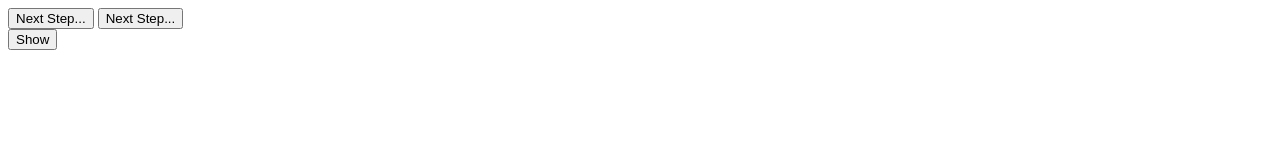
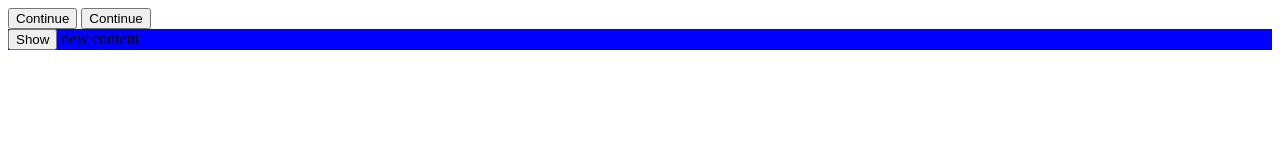
Before and after one commit to asimbhdr96/jqueryExample, a plain HTML site: page index.html in a window 1280 px wide. Drawn offline with nearby package versions, Linux system fonts and the light colour scheme; no server answers.

Commit message:
jquery four func

```diff
--- a/index.html
+++ b/index.html
@@ -10,6 +10,11 @@
       name="viewport"
       content="width=device-width, initial-scale=1.0"
     />
+    <style>
+      .changed{
+        background-color: yellow;
+      }
+    </style>
     <script
       src="https://code.jquery.com/jquery-3.6.0.js"
       integrity="sha256-H+K7U5CnXl1h5ywQfKtSj8PCmoN9aaq30gDh27Xc0jk="
@@ -23,59 +28,90 @@
     <button class="continue">Continue</button>
 
     <span id="banner-message">HiddenBox</span>
-    <div id="button-container">
+    <div class="button-container">
       <button>Show</button>
+      <span id="text-message">ali</span>
     </div>
     <script>
-      const $$ = (selector) => {
-
-        const Elements = {
-          elements : document.querySelectorAll(selector)
+      class PQuery {
+        constructor(selector) {
+          console.log('in constructor', this);
+          if (
+            selector === document ||
+            selector === window
+          ) {
+            this.elements = [selector];
+          } else {
+            this.elements =
+              document.querySelectorAll(selector);
+          }
+        }
+        static test() {
+          console.log(this);
+          console.log('test');
         }
 
-        Elements.__proto__.html = function(innerHTML) {
+        html(innerHTML) {
+          console.log('in html', this);
+
           // change the innerHTML for the target elements
-
           this.elements.forEach((element) => {
             element.innerHTML = innerHTML;
           });
-        };
-
-        Elements.__proto__.hide = function(){
-          // change the innerHTML for the target elements
-
+        }
+        hide() {
           this.elements.forEach((element) => {
             element.style.display = 'none';
           });
-        };
-
-
-        Elements.__proto__.on = function(eventType, callback){
+        }
+        on(eventType, callback) {
           this.elements.forEach((element) => {
             element.addEventListener(
               eventType,
               callback
             );
           });
-        };
-
-        Elements.__proto__.show = function(){
+        }
+        show() {
           this.elements.forEach((element) => {
             element.style.display = '';
           });
+        }
+        find(selector) {
+          return this.elements[0].querySelector(selector);
+        }
+        css(tag,value){
+
+          this.elements[0].style[tag] = value
+          console.log('appendnot working')
+        }
+        text(str){
+          this.elements[0].textContent = str
+        }
+        toggleClass(name) {
+          this.elements.forEach(element => {
+            element.classList.contains(name) ? element.classList.remove(name) : element.classList.add(name)
+
+            })
+        }
+
+
+      }
+
+      const $$ = (selector) => {
+        return new PQuery(selector);
       };
 
-        Elements.__proto__.ajax = function({url,success}){
-          //console.log(url)
-          fetch(url).then(response => response.json()).then((data) => success(data))
+      $$.ajax = ({ url, success }) => {
+        fetch(url)
+          .then((res) => res.json())
+          .then(success);
       };
 
-        return Elements
 
-
-      };
-        console.log($$('button.continue'))
-        $$('button.continue').html('Next Step...');
+      ///////////////////////////////////
+        // console.log($$('button.continue'))
+        // $$('button.continue').html('Next Step...');
 
         var hiddenBox = $$('#banner-message');
         hiddenBox.hide();
@@ -86,19 +122,23 @@
           }
         );
 
-      const btns = $$('button.continue');
-      console.log(btns);
-      const btns2 = $$('button.continue');
-      console.log(btns2);
-      console.log(btns === btns2);
-      console.log(btns.html === btns2.html);
-      console.log('=========');
-      const arr1 = [1, 2, 3];
-      const arr2 = [1, 2, 3];
-      console.log(arr1);
-      console.log(arr1 === arr2);
-      console.log(arr1.map === arr2.map);
+      // const btns = $$('button.continue');
+      // console.log(btns);
+      // const btns2 = $$('button.continue');
+      // console.log(btns2);
+      // console.log(btns === btns2);
+      // console.log(btns.html === btns2.html);
+      // console.log('=========');
+      // const arr1 = [1, 2, 3];
+      // const arr2 = [1, 2, 3];
+      // console.log(arr1);
+      // console.log(arr1 === arr2);
+      // console.log(arr1.map === arr2.map);
 
+      console.log($$('.button-container').find('#text-message'))
+      $$('.button-container').css('backgroundColor', 'blue')
+      $$('.continue').on('click', () => $$('.continue').toggleClass('changed'))
+      $$('#text-message').text('new content')
       $$.ajax({
         url: 'https://jsonplaceholder.typicode.com/todos/1',
         success: function (result) {
```
Lines whose indentation alone changed are shown as unchanged.
